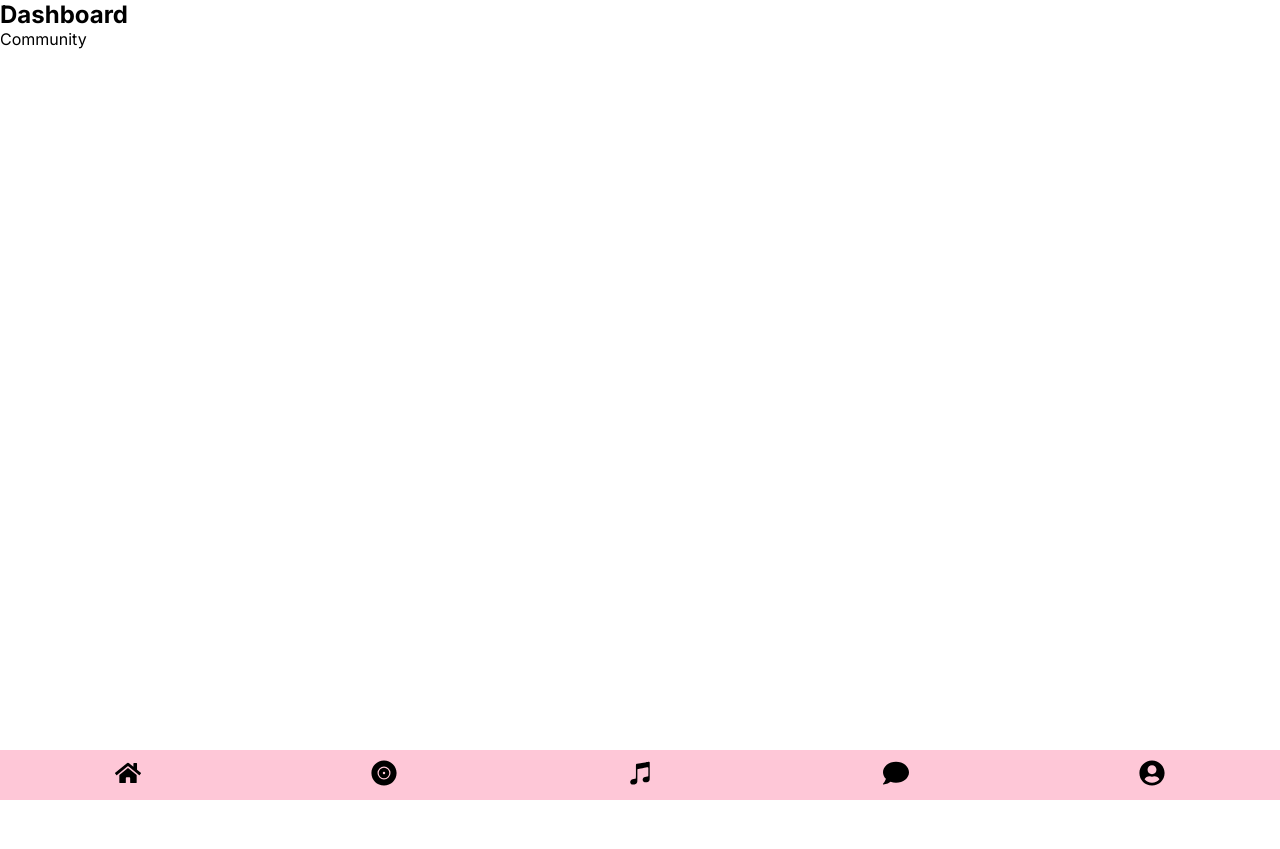
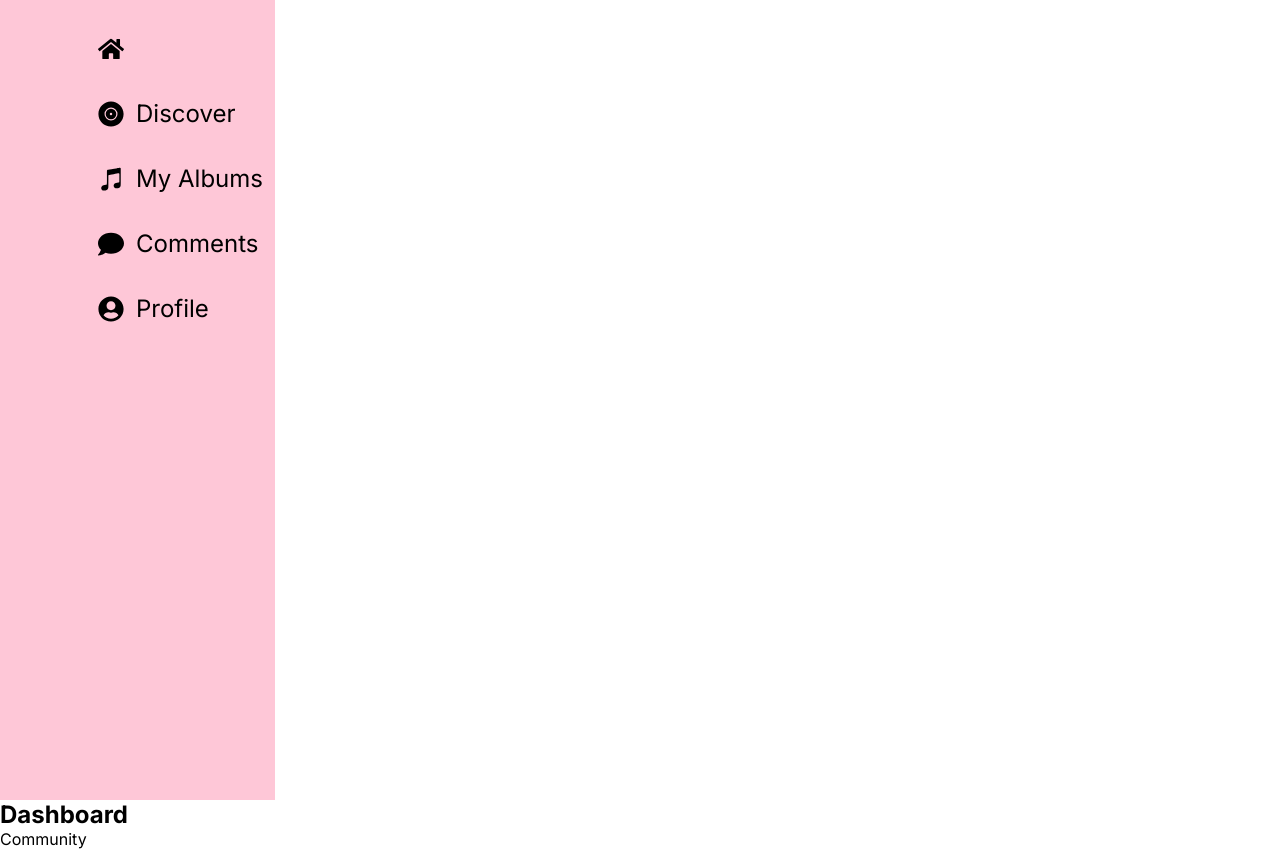
Before and after one commit to jv88899/msump-next-app-3, a Next.js app: page /dashboard in a window 1280 px wide. Before the commit the page ends 800 px from the top, so only its background shows below. Built offline with nearby package versions, Linux system fonts and the light colour scheme.

Commit message:
styled NavigationMenu

```diff
--- a/src/app/components/NavigationMenu/navigationMenu.module.css
+++ b/src/app/components/NavigationMenu/navigationMenu.module.css
@@ -1,8 +1,6 @@
 .nav-wrapper {
   --menu-icon-size: 26px;
-}
 
-.nav-wrapper {
   background-color: var(--pink-background);
   bottom: 0;
   height: 50px;
@@ -26,3 +24,76 @@
 .menu-item-title {
   display: none;
 }
+
+@media (min-width: 500px) {
+  .nav-wrapper {
+    left: 0;
+    height: 100vh;
+    top: 0;
+    width: 60px;
+  }
+
+  .inner-wrapper {
+    align-items: center;
+    flex-direction: column;
+    max-height: 400px;
+    margin-top: 35px;
+    width: 60px;
+  }
+}
+
+@media (min-width: 850px) {
+  .nav-wrapper {
+    align-items: stretch;
+    display: flex;
+    flex-direction: column;
+    height: 100vh;
+    padding-left: 16px;
+    padding-right: 16px;
+    position: sticky;
+    width: 275px;
+  }
+
+  .inner-wrapper {
+    align-items: stretch;
+    display: flex;
+    flex-direction: column;
+    justify-content: flex-start;
+    height: 100vh;
+    left: 0;
+    margin-left: 50px;
+    margin-top: 16px;
+    max-height: 100%;
+    position: sticky;
+    top: 0;
+    width: 275px;
+  }
+
+  .menu-item {
+    align-items: center;
+    border-radius: 24px;
+    display: flex;
+    font-size: 24px;
+    height: 65px;
+    justify-content: space-between;
+    line-height: 32px;
+    margin: 0 8px;
+    padding: 8px 24px;
+    width: fit-content;
+  }
+
+  .menu-item:hover {
+    background-color: rgba(255, 255, 255, 0.2);
+    transition: background-color 200ms;
+  }
+
+  .menu-item div {
+    align-items: center;
+    display: flex;
+    height: 65px;
+  }
+
+  .menu-icon {
+    margin-right: 12px;
+  }
+}
```
